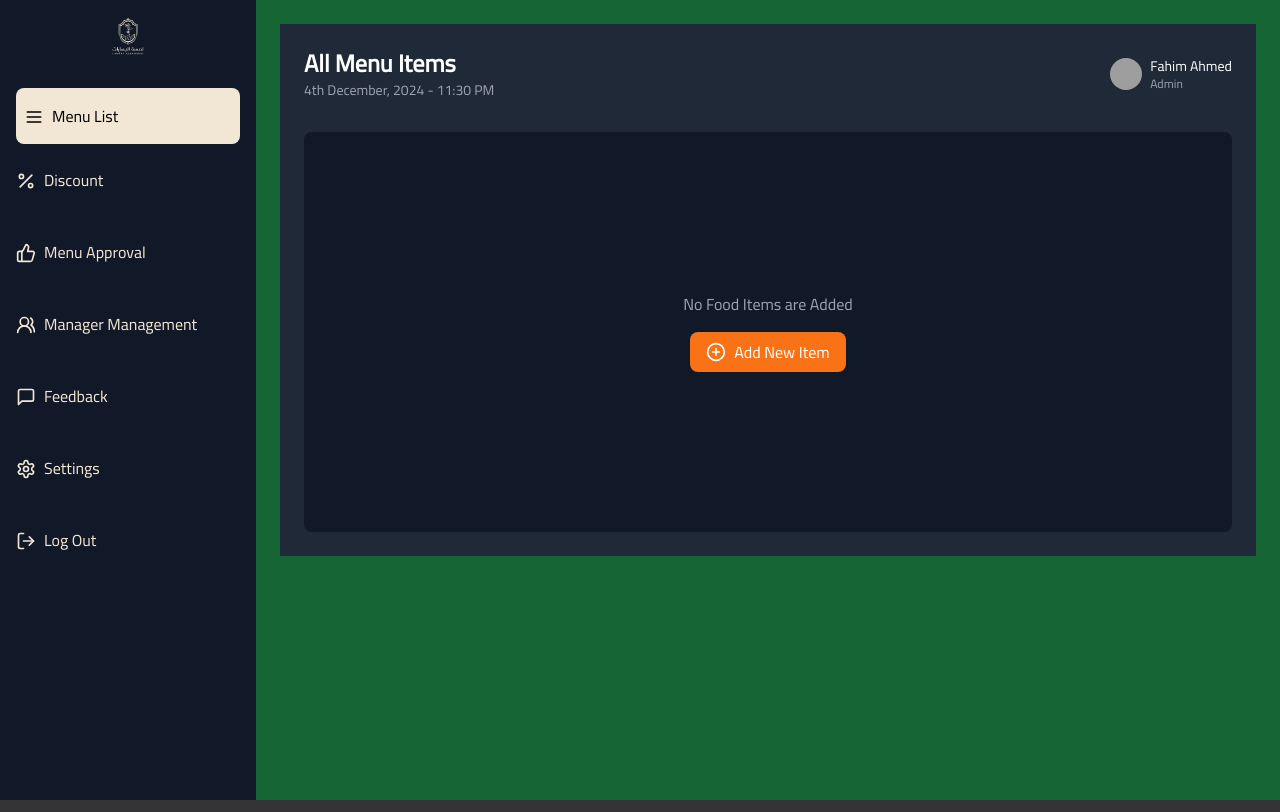
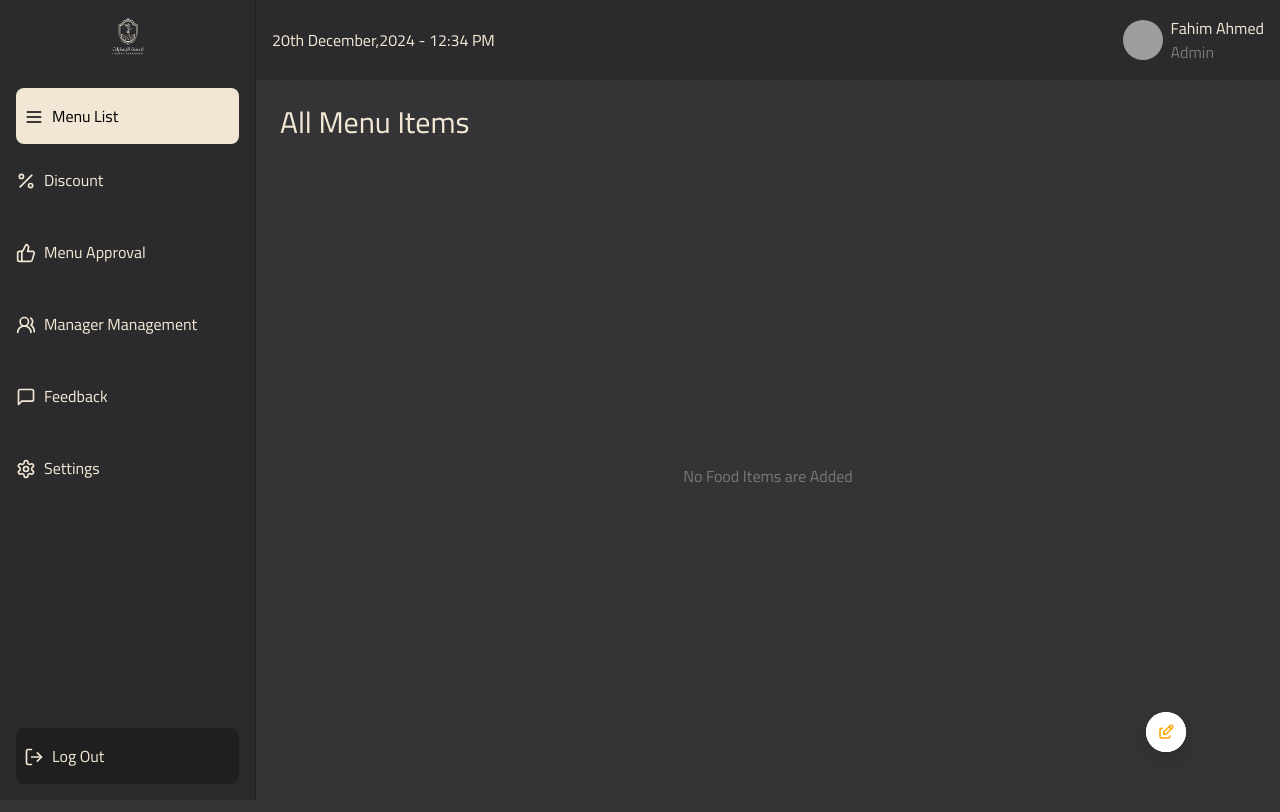
Before and after one commit to KRShanto/menuapp-dashboard-v2, a React (Vite) app: page /dashboard in a window 1280 px wide. Built offline with nearby package versions, Linux system fonts and the light colour scheme; grey boxes are pictures that could not be loaded.

Commit message:
added the iniial menus list and button popup

```diff
--- a/package.json
+++ b/package.json
@@ -10,6 +10,7 @@
     "preview": "vite preview"
   },
   "dependencies": {
+    "antd": "^5.22.5",
     "lucide-react": "^0.468.0",
     "react": "^18.3.1",
     "react-dom": "^18.3.1",
--- a/src/App.tsx
+++ b/src/App.tsx
@@ -2,13 +2,13 @@ import { BrowserRouter as Router, Routes, Route } from "react-router-dom";
 import AuthPage from "./Auth/components/AuthPage";
 
 import DashBoard from "./Dashboard/components/DashBoard";
-import MainContent from "./Dashboard/pages/MainContent";
 import MenuApproval from "./Dashboard/pages/MenuApproval";
 import ManagerManagement from "./Dashboard/pages/ManagerManagement";
 import Feedback from "./Dashboard/pages/Feedback";
 import Settings from "./Dashboard/pages/Settings";
 import Logout from "./Dashboard/pages/Logout";
 import Discount from "./Dashboard/pages/Discount";
+import MenuList from "./Dashboard/pages/MenuList";
 export default function App() {
   return (
     <Router>
@@ -16,7 +16,7 @@ export default function App() {
         <Route path="/" element={<AuthPage />} />
         <Route path="/dashboard" element={<DashBoard />}>
           {/* the default route */}
-          <Route index element={<MainContent />}></Route>
+          <Route index element={<MenuList />}></Route>
           {/* other routes */}
           <Route path="discount" element={<Discount />} />
           <Route path="menu-approval" element={<MenuApproval />} />
--- a/src/Dashboard/components/DashBoard.tsx
+++ b/src/Dashboard/components/DashBoard.tsx
@@ -1,13 +1,19 @@
 import { SideNav } from "./SideNav";
 import { Outlet } from "react-router-dom";
+import TopBar from "./TopBar";
 
 export default function DashBoard() {
   return (
     <div className="flex h-screen">
       <SideNav />
-      {/* Main Content Area */}
-      <div className="flex-1 bg-green-800 p-6">
-        <Outlet />
+      <div className="flex-1 flex flex-col">
+        <div className="h-[80px] w-full bg-navbgprimary text-primary-color">
+          <TopBar />
+        </div>
+        {/* Main Content Area */}
+        <div className="flex-1 p-6 bg-bgprimary">
+          <Outlet />
+        </div>
       </div>
     </div>
   );
--- a/src/Dashboard/components/SideNav.tsx
+++ b/src/Dashboard/components/SideNav.tsx
@@ -39,15 +39,10 @@ export function SideNav() {
       text: "Settings",
       path: "/dashboard/settings",
     },
-    {
-      icon: <LogOut size={20} />,
-      text: "Log Out",
-      path: "/dashboard/logout",
-    },
   ];
 
   return (
-    <div className="w-64 h-screen bg-gray-900 text-gray-300 flex flex-col">
+    <div className="w-64 h-screen bg-navbgprimary text-gray-300 flex flex-col border-r border-[#1F1F20] ">
       <div className="flex items-center justify-center py-4">
         <AlBaharat className="w-10 h-10" />
       </div>
@@ -60,7 +55,7 @@ export function SideNav() {
               className={({ isActive }) =>
                 isActive
                   ? "flex rounded-lg gap-2 bg-primary-color text-black px-2 py-4 "
-                  : " px-2 py-4  text-primary-color"
+                  : "px-2 py-4  text-primary-color"
               }
               end={item.path === "/dashboard"}
             >
@@ -72,6 +67,19 @@ export function SideNav() {
           </div>
         ))}
       </nav>
+      <div className="p-4">
+        <NavLink
+          to="/dashboard/logout"
+          className="flex rounded-lg gap-2 px-2 py-4 text-primary-color bg-[#1F1F20]"
+        >
+          <div className="flex items-center gap-2 ">
+            <span className="mt-0.5">
+              <LogOut size={20} />
+            </span>
+            <span>Log Out</span>
+          </div>
+        </NavLink>
+      </div>
     </div>
   );
 }
--- /dev/null
+++ b/src/Dashboard/components/TopBar.tsx
@@ -0,0 +1,50 @@
+import React from "react";
+
+export default function TopBar() {
+  const currentDate = new Date();
+
+  const formattedDate = currentDate.toLocaleDateString("en-GB", {
+    month: "long",
+  });
+
+  const formattedTime = currentDate.toLocaleTimeString("en-US", {
+    hour: "numeric",
+    minute: "numeric",
+    hour12: true,
+  });
+
+  const day = currentDate.getDate();
+  const year = currentDate.getFullYear();
+  const daySuffix = (day: number) => {
+    if (day > 3 && day < 21) return "th";
+    switch (day % 10) {
+      case 1:
+        return "st";
+      case 2:
+        return "nd";
+      case 3:
+        return "rd";
+      default:
+        return "th";
+    }
+  };
+  return (
+    <div className="flex justify-between items-center h-full px-4">
+      {/* show current date */}
+      <div>{`${day}${daySuffix(
+        day
+      )} ${formattedDate},${year} - ${formattedTime}`}</div>
+      <div className="flex items-center gap-2">
+        <img
+          src="https://randomuser.me/api/portraits/men/1.jpg"
+          alt="User Profile"
+          className="w-10 h-10 rounded-full"
+        />
+        <div className="flex flex-col">
+          <span>Fahim Ahmed</span>
+          <span className="text-[#7A766E]">Admin</span>
+        </div>
+      </div>
+    </div>
+  );
+}
--- a/src/Dashboard/pages/MainContent.tsx
+++ /dev/null
@@ -1,12 +0,0 @@
-import { EmptyComp } from "../components/EmptyComp";
-import { Header } from "../components/Header";
-
-
-export default function MainContent() {
-  return (
-    <div className="flex-1 bg-gray-800 p-6">
-      <Header />
-      <EmptyComp />
-    </div>
-  );
-}
--- /dev/null
+++ b/src/Dashboard/pages/MenuList.tsx
@@ -0,0 +1,27 @@
+import { FloatButton } from "antd";
+import { TbEdit } from "react-icons/tb";
+import { RiDeleteBin7Line } from "react-icons/ri";
+import { IoMdAdd } from "react-icons/io";
+export default function MenuList() {
+  return (
+    <div className="h-full">
+      <h1 className="text-primary-color text-3xl">All Menu Items</h1>
+      {/* center text of the page */}
+      <div className="flex items-center justify-center h-[100%] text-secondary-text-color">
+        <div>No Food Items are Added</div>
+      </div>
+      <FloatButton.Group
+        trigger="click"
+        type="default"
+        style={{ insetInlineEnd: 94 }}
+        icon={<TbEdit color="orange"/>}
+      >
+        <FloatButton
+          icon={<RiDeleteBin7Line />}
+          style={{ backgroundColor: "orange" }}
+        />
+        <FloatButton icon={<IoMdAdd />} style={{ backgroundColor: "orange" }} />
+      </FloatButton.Group>
+    </div>
+  );
+}
--- a/tailwind.config.js
+++ b/tailwind.config.js
@@ -5,7 +5,10 @@ export default {
     extend: {
       colors: {
         bgprimary: "#343436",
+        navbgprimary: "#2B2A2C",
         "primary-color": "#F2E7D4",
+        "secondary-text-color": "#7A766E",
+        "nav-primary-color": "#2B2A2C",
       },
       fontFamily: {
         fontprimary: ["Cairo-regular", "sans-serif"],
```
Also changed, not shown: 1 other file (tests, documents, lock files or other folders).
